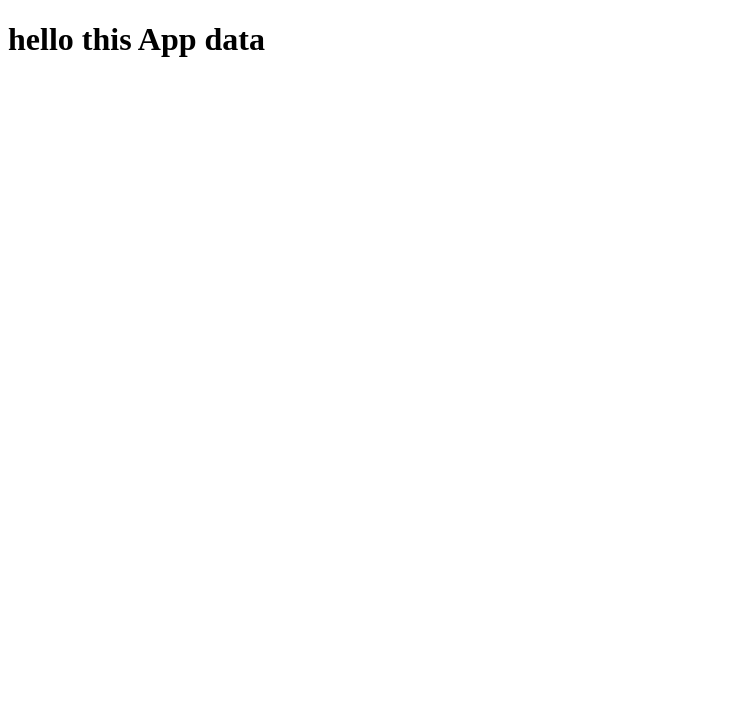
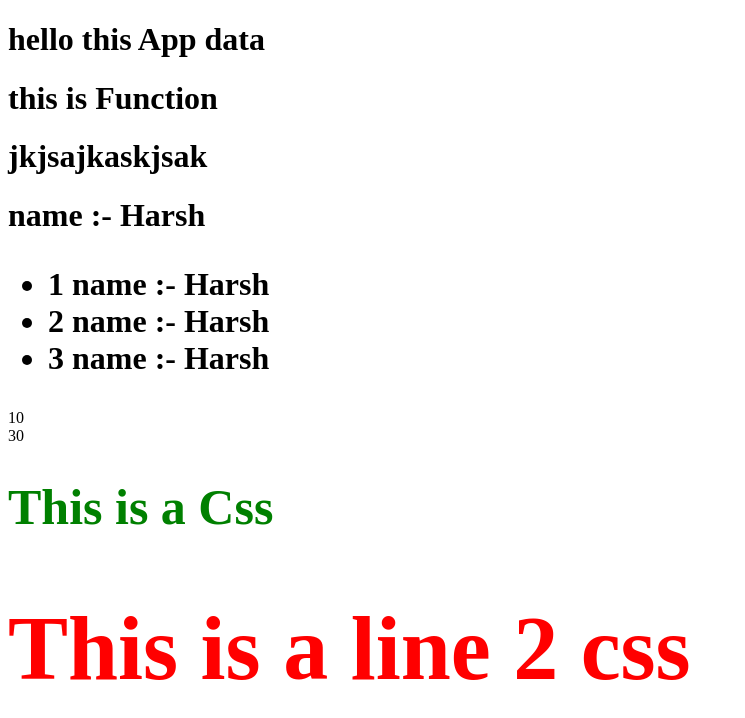
Before and after one commit to Lodhiakash12/Front_end, a React (Create React App) app in the folder PRACTICE/React/demo/: page / in a window 1280 px wide. Shown: the top 718 px of the page, without its empty margins (0-745 px from the left). Built offline with nearby package versions, Linux system fonts and the light colour scheme.

Commit message:
file name

```diff
--- a/PRACTICE/React/demo/src/App.js
+++ b/PRACTICE/React/demo/src/App.js
@@ -1,8 +1,8 @@
 import React from "react";
-// import Classcompo from "./Compent/Classcompo";
-// import Funcompo from "./Compent/Funcompo";
-// import Hello from "./Jsx/Hello";
-// import Hello2 from "./Jsx/Hello2";
+import Classcompo from "./Component/Classcompo";
+import Funcompo from "./Component/Funcompo";
+import Hello from "./Jsx/Hello";
+import Css from "./CSS/Css"
 
 
 function App() {
@@ -13,14 +13,10 @@ function App() {
 
       {/* Compoennt */}
       {/* <Classcompo /> */}
-            {/* <Funcompo /> */}
+      {<Funcompo />}
+      {<Hello />}
+      {<Css />}
 
-            {/* jsx compo */}
-            {/* <Hello /> */}
-            {/* <Hello2 /> */}
-
-
-            {/* CSS Compoennt */}
 
     </div>
   )
--- /dev/null
+++ b/PRACTICE/React/demo/src/CSS/Css.jsx
@@ -0,0 +1,17 @@
+import React from "react";
+
+import "./Style.css"
+
+function Css(){
+    return(
+        <div>
+            <h1 style={{color:"Green",fontSize:"50px"}}>This is a Css</h1>
+
+            <h1 className="ab">This is a line 2 css</h1>
+        </div>
+    )
+}
+
+
+
+export default Css;
--- /dev/null
+++ b/PRACTICE/React/demo/src/CSS/Style.css
@@ -0,0 +1,4 @@
+.ab{
+    color: red;
+    font-size: 90px;
+}
--- a/PRACTICE/React/demo/src/Component/Classcompo.js
+++ b/PRACTICE/React/demo/src/Component/Classcompo.js
@@ -1,13 +1,13 @@
-import React,{Component} from "react";
-
-
+import React, { Component } from 'react'
 
 export class Classcompo extends Component {
     render() {
         return (
             <div>
-        <h1>This iS A Div</h1>
+                <h1>This is a Class compo</h1>
             </div>
         )
     }
 }
+
+export default Classcompo
--- /dev/null
+++ b/PRACTICE/React/demo/src/Component/Funcompo.js
@@ -0,0 +1,14 @@
+import React from "react";
+
+function Funcompo(){
+
+    return(
+
+        <h1>this is Function</h1>
+
+    )
+
+}
+
+
+export default Funcompo;
--- /dev/null
+++ b/PRACTICE/React/demo/src/Jsx/Hello.jsx
@@ -0,0 +1,33 @@
+import React from "react";
+
+function Hello() {
+    let name = "Harsh"
+    // console.log(name)
+
+    let list=<ul>
+        <li>1 name :- {name}</li>
+        <li>2 name :- {name}</li>
+        <li>3 name :- {name}</li>
+    </ul>
+
+    let a=10+20
+
+
+
+
+    return (
+        <div>
+            <h1>jkjsajkaskjsak</h1>
+
+            <h1>name :- {name}</h1>
+            <h1>{list} </h1>
+            {5+5}<br></br>
+            {a}
+        </div>
+    )
+
+
+}
+
+
+export default Hello;
```
Also changed, not shown: 1 other file (tests, documents, lock files or other folders). Lines whose indentation alone changed are shown as unchanged.
